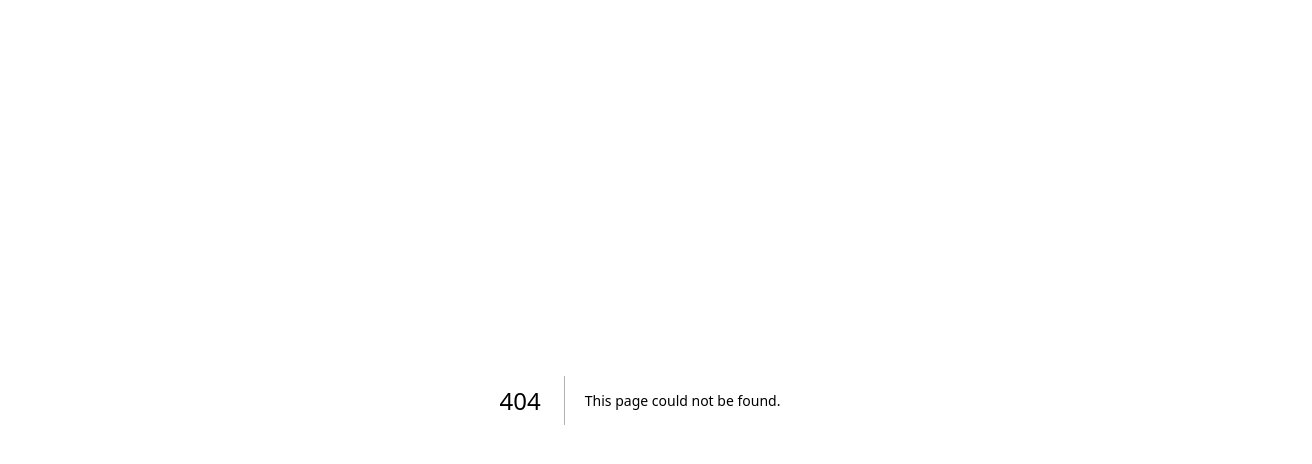
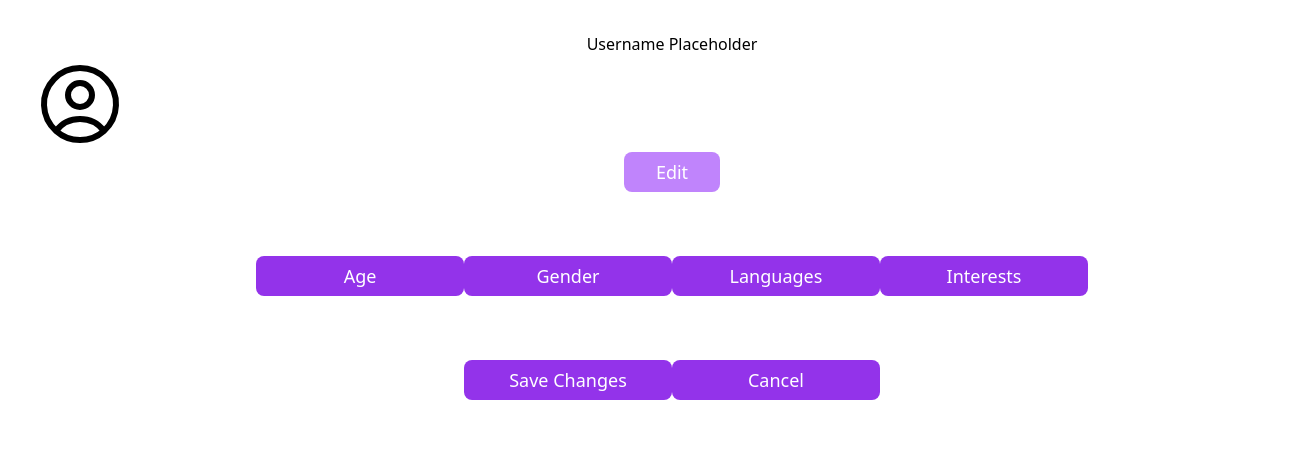
Before and after one commit to devhausleipzig/camp7-final-project, a Next.js app: page /editProfile in a window 1280 px wide. Before the commit this address had no page. Shown: the top 464 px of the page, 1312 px wide, since content can reach past the window. Built offline with nearby package versions, Linux system fonts and the light colour scheme.

Commit message:
add edit profile page

```diff
--- a/nextjs-routes.d.ts
+++ b/nextjs-routes.d.ts
@@ -12,6 +12,7 @@ declare module "nextjs-routes" {
     | { pathname: "/api/user/me"; query?: Query | undefined }
     | { pathname: "/api/user/test"; query?: Query | undefined }
     | { pathname: "/chat"; query?: Query | undefined }
+    | { pathname: "/editProfile"; query?: Query | undefined }
     | { pathname: "/"; query?: Query | undefined }
     | { pathname: "/login"; query?: Query | undefined }
     | { pathname: "/register"; query?: Query | undefined }
--- /dev/null
+++ b/pages/editProfile.tsx
@@ -0,0 +1,43 @@
+import useProtectedPage from "../hooks/useProtectedPage";
+import Button, { ButtonSizes } from "../components/button/button";
+
+interface Props {
+	username: string;
+}
+
+export default function Settings(props: Props) {
+	// const authContext = useProtectedPage();
+	return (
+		<div className="w-screen m-8 text-center">
+			{/* <h1>{props.username}</h1> */}
+			<h1>Username Placeholder</h1>
+			<svg
+				xmlns="http://www.w3.org/2000/svg"
+				fill="none"
+				viewBox="0 0 24 24"
+				stroke-width="1.5"
+				stroke="currentColor"
+				className="w-24 h-24"
+			>
+				<path
+					stroke-linecap="round"
+					stroke-linejoin="round"
+					d="M17.982 18.725A7.488 7.488 0 0012 15.75a7.488 7.488 0 00-5.982 2.975m11.963 0a9 9 0 10-11.963 0m11.963 0A8.966 8.966 0 0112 21a8.966 8.966 0 01-5.982-2.275M15 9.75a3 3 0 11-6 0 3 3 0 016 0z"
+				/>
+			</svg>
+
+			<div className="block mb-12">
+				<Button label={"Edit"} link={"/photo"} size={ButtonSizes.default} />
+			</div>
+
+			<Button label={"Age"} link={"/age"} size={ButtonSizes.wide} />
+			<Button label={"Gender"} link={"/gender"} size={ButtonSizes.wide} />
+			<Button label={"Languages"} link={"/languages"} size={ButtonSizes.wide} />
+			<Button label={"Interests"} link={"/interests"} size={ButtonSizes.wide} />
+			<div className="mt-12">
+				<Button label={"Save Changes"} link={"/save"} size={ButtonSizes.wide} />
+				<Button label={"Cancel"} link={"/"} size={ButtonSizes.wide} />
+			</div>
+		</div>
+	);
+}
--- a/pages/settings.tsx
+++ b/pages/settings.tsx
@@ -20,7 +20,7 @@ export default function Settings(props: Props) {
 		// 	<h1>Interests</h1>
 		// 	<div className="col-span-2"></div>
 		// </div>
-		<div className="w-screen m-8">
+		<div className="w-screen m-8 text-center">
 			{/* <h1>{props.username}</h1> */}
 			<h1>Placeholder Username</h1>
 			<Button
```
